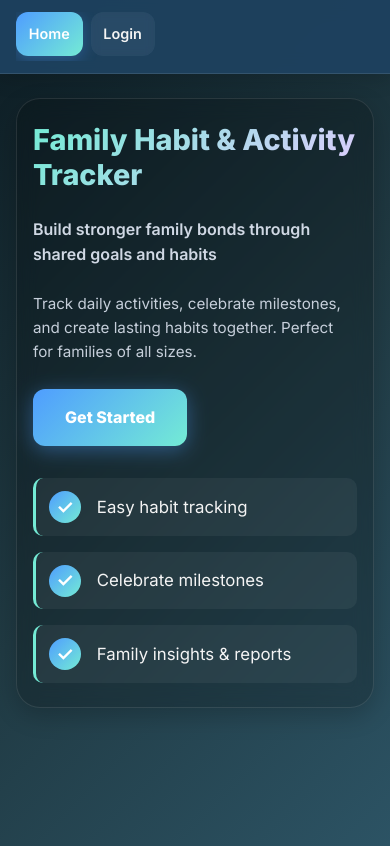
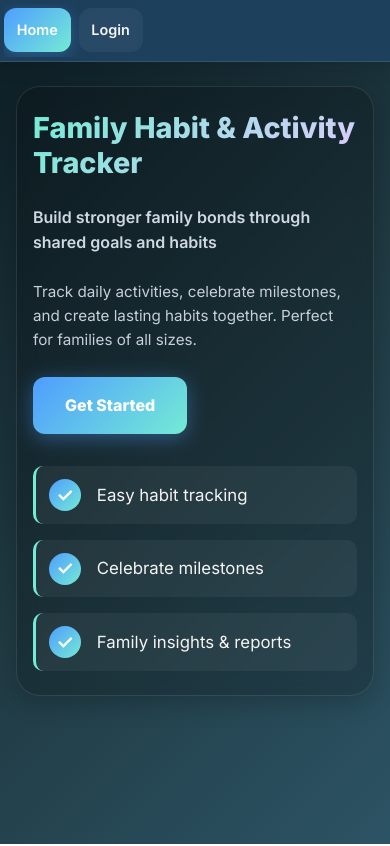
Before and after one commit to LoganStoltz/Family-Habit-and-Activity-Tracker, a Vue app in the folder frontend/: page / in a window 390 px wide. Built offline with nearby package versions, Linux system fonts and the light colour scheme; the HTML template or start-up script is replaced by a standard one.

Commit message:
Header update

```diff
--- a/frontend/src/components/elements/Header.vue
+++ b/frontend/src/components/elements/Header.vue
@@ -531,6 +531,7 @@ onUnmounted(() => {
   .nav {
     gap: 1rem;
     overflow-x: auto;
+    padding-top: 4px;
     scrollbar-width: none;
     -ms-overflow-style: none;
   }
@@ -579,7 +580,7 @@ onUnmounted(() => {
 @media (max-width: 720px) {
   .header {
     height: auto;
-    padding: 0.75rem 1rem;
+    padding: 0.25rem;
     flex-wrap: wrap;
     gap: 0.6rem;
   }
```
